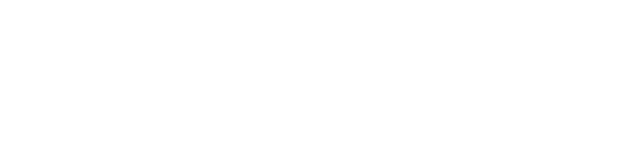
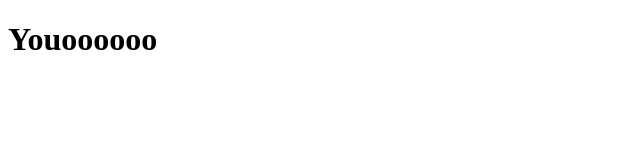
Before and after one commit to Zack68309/demo-repo, a plain HTML site: page index.html in a window 1280 px wide. Shown: the whole page, without its empty margins (0-640 px from the left). Drawn offline with Linux system fonts and the light colour scheme.

Commit message:
Gor exmaple
Bruu

```diff
--- a/index.html
+++ b/index.html
@@ -6,5 +6,14 @@
 </head>
 <body>
 
+<div>
+    <p>
+        <h1>
+    Youoooooo
+</h1>
+    </p>
+
+</div>
+
 </body>
 </html>
```
